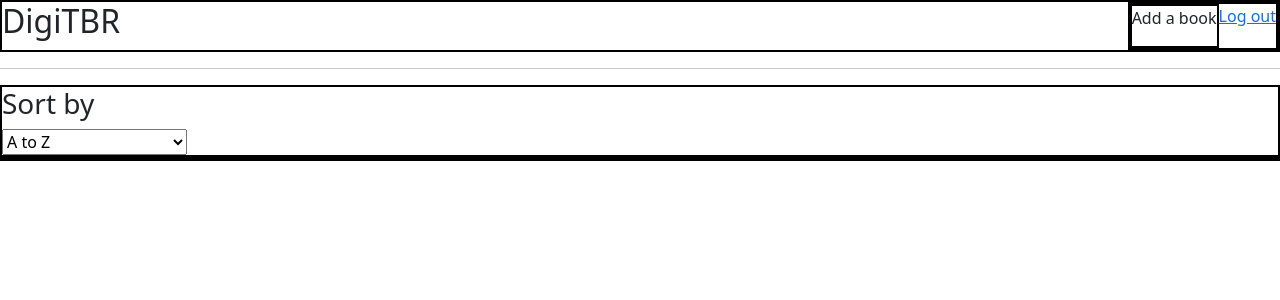
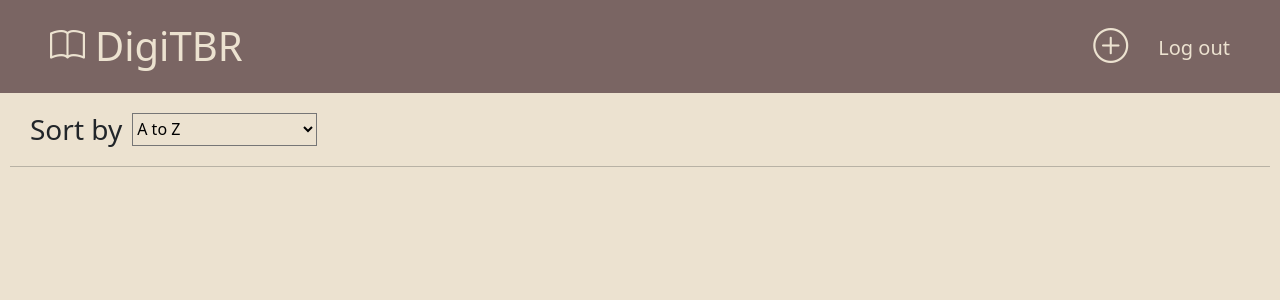
Before and after one commit to loang-chiang/DigiTBR, a Flask app: page / in a window 1280 px wide. Shown: the top 300 px of the page. Run offline with Flask 3, Linux system fonts and the light colour scheme; the visitor is signed in with stand-in values (Sample User, id 1); some libraries are stand-ins or nearby versions; some web fonts are replaced.

Commit message:
Begin styling the main page

```diff
--- a/static/script.js
+++ b/static/script.js
@@ -177,7 +177,7 @@ document.addEventListener('DOMContentLoaded', function() {
             document.querySelectorAll(".books-cont").forEach(container => {
                 console.log(this.value);
                 if (container.id === `cont-${this.value}`) {  // if this is the sort type the user picked
-                    container.style.display = "block";
+                    container.style.display = "flex";
                 }
                 else {
                     container.style.display = "none";
--- a/static/styles.css
+++ b/static/styles.css
@@ -2,20 +2,57 @@
 
 
 /* NAVIGATION STYLING */
-#title-and-nav, #nav {
+#title-and-nav, #title-and-icon, #nav {
     display: flex;
+    align-items: center;
 }
 
 #title-and-nav {
+    padding: 10px;
     justify-content: space-between;
+    border-bottom: 10px solid #ECE2D0;
 }
+
+#title-and-nav, #title-and-nav * {
+    background-color: #7A6563;
+}
+
+#title-and-icon {
+    margin-left: 30px;
+}
+
+#app-title {
+    margin: 0px;
+    color: #ECE2D0;
+}
+
+i {
+    font-size: 35px;
+    padding: 10px;
+    color: #ECE2D0;
+}
+
+#nav {
+    margin-right: 30px;
+}
+
+#log-out {
+    margin-left: 10px;
+    font-size: 20px;
+    padding: 10px;
+    padding-top: 14px;
+    color: inherit; /* or any color you want */
+    text-decoration: none;
+    color: #ECE2D0;
+}
+
 
 /* STYLING FOR THE NEW BOOK FORM */
 #new-book, #edit-book {
     display: none; /* by default hides the new book form */
     width: 80%;
     margin: auto;
-    background-color: beige;
+    padding: 10px;
 
     /* centers the div */
     position: absolute;
@@ -24,18 +61,64 @@
     transform: translateX(-50%);
 }
 
-div {
+#new-book div, #edit-book div {
     border: 2px solid black;
+}
+
+#new-book > div, #edit-book > div {
+    padding: 10px;
 }
 
 
 /* STYLING FOR THE TBR COLLECTION */
+#select-cont {
+    display: flex;
+    padding: 10px;
+    padding-left: 30px;
+}
+
+#select {
+    margin-left: 10px;
+}
+
 .books-cont {
-    display: none;  /* by fault hides all sorting options */
+    display: none;  /* by fault hides all sorting options. it switches to flex */
+    padding: 10px;
+    flex-wrap: wrap;
+    justify-content: space-evenly;
 }
 
 #cont-title-a {
-    display: block;  /* except for the default one */
+    display: flex;  /* except for the default one */
+}
+
+.book-div {
+    border: 2px solid black;
+    display: flex;
+    flex-direction: column;
+    padding: 10px;
+    width: 230px;
+    margin-right: 10px;
+    margin-bottom: 10px;
+    border-radius: 20px;
+}
+
+.book-div p {
+    padding: 3px;
+}
+
+#edit-and-delete {
+    margin-top: auto;
+    padding-top: 10px;
+}
+
+#edit-and-delete button {
+    border-radius: 7px;
+}
+
+
+.book-title {
+    text-align: center;
 }
 
 
@@ -44,3 +127,14 @@ div {
 
 
 /* GENERAL STYLING */
+p, h3 {
+    margin-bottom: 0px;
+}
+
+hr {
+    margin: 10px;
+}
+
+html, * {
+    background-color: #ECE2D0;
+}
--- a/templates/index.html
+++ b/templates/index.html
@@ -7,7 +7,7 @@
 {% block nav %}
     <div id="nav">
         <div id="add-book">
-            <p>Add a book</p>  <!-- placeholder -->
+            <i class="bi bi-plus-circle"></i>
         </div>
         <a id="log-out" href="/logout">Log out</a>
     </div>
@@ -15,6 +15,7 @@
 
 {% block main %}
     <!-- SORTING MENU! -->
+    <div id="select-cont">
         <h3>Sort by</h3>
         <select id="select">
             <optgroup label="Title">
@@ -36,24 +37,29 @@
                 <option value="others-type">Type</option>
             </optgroup>
         </select>
+    </div>
 
+    <hr>
 
     <!-- CONTAINERS FOR THE SORTING OPTIONS -->
     <div id="cont-title-a" class="books-cont">
         {% for book in by_title_a %}
             <div class="book-div" id="book-div-{{ book.id }}">
-                <p class="book-title">{{ book.title }}</p>
-                <p class="book-author">{{ book.author }}</p>
-                <p class="book-genre">{{ book.genre }}</p>
-                <p class="book-priority">{{ book.priority }}</p>
-                <p class="book-length">{{ book.length }}</p>
-                <p class="book-agerange">{{ book.agerange }}</p>
-                <p class="book-type">{{ book.type }}</p>
+                <h3 class="book-title">{{ book.title }}</h3>
+                <hr>
+                <p class="book-author"><b>By: </b>{{ book.author }}</p>
+                <p class="book-genre"><b>Genre: </b>{{ book.genre }}</p>
+                <p class="book-priority"><b>Priority: </b>{{ book.priority }}</p>
+                <p class="book-length"><b>Length: </b>{{ book.length }}</p>
+                <p class="book-agerange"><b>Age range: </b>{{ book.agerange }}</p>
+                <p class="book-type"><b>Type: </b>{{ book.type }}</p>
                 {% if book.continuing %}
-                    <p class="book-continuing">{{ book.continuing }}</p>
+                    <p class="book-continuing"><b>{{ book.continuing }}</b></p>
                 {% endif %}
+                <div id="edit-and-delete">
                     <button class="edit-book" id="{{ book.id }}">Edit</button>  <!-- the id is used so we know which book we're editing -->
                     <button class="delete-book" id="{{ book.id }}">Delete</button>
+                </div>
             </div>
         {% endfor %}
     </div>
@@ -71,8 +77,10 @@
                 {% if book.continuing %}
                     <p class="book-continuing">{{ book.continuing }}</p>
                 {% endif %}
+                <div id="edit-and-delete">
                     <button class="edit-book" id="{{ book.id }}">Edit</button>  <!-- the id is used so we know which book we're editing -->
                     <button class="delete-book" id="{{ book.id }}">Delete</button>
+                </div>
             </div>
         {% endfor %}
     </div>
@@ -90,8 +98,10 @@
                 {% if book.continuing %}
                     <p class="book-continuing">{{ book.continuing }}</p>
                 {% endif %}
+                <div id="edit-and-delete">
                     <button class="edit-book" id="{{ book.id }}">Edit</button>  <!-- the id is used so we know which book we're editing -->
                     <button class="delete-book" id="{{ book.id }}">Delete</button>
+                </div>
             </div>
         {% endfor %}
     </div>
@@ -109,8 +119,10 @@
                 {% if book.continuing %}
                     <p class="book-continuing">{{ book.continuing }}</p>
                 {% endif %}
+                <div id="edit-and-delete">
                     <button class="edit-book" id="{{ book.id }}">Edit</button>  <!-- the id is used so we know which book we're editing -->
                     <button class="delete-book" id="{{ book.id }}">Delete</button>
+                </div>
             </div>
         {% endfor %}
     </div>
@@ -128,8 +140,10 @@
                 {% if book.continuing %}
                     <p class="book-continuing">{{ book.continuing }}</p>
                 {% endif %}
+                <div id="edit-and-delete">
                     <button class="edit-book" id="{{ book.id }}">Edit</button>  <!-- the id is used so we know which book we're editing -->
                     <button class="delete-book" id="{{ book.id }}">Delete</button>
+                </div>
             </div>
         {% endfor %}
     </div>
@@ -147,8 +161,10 @@
                 {% if book.continuing %}
                     <p class="book-continuing">{{ book.continuing }}</p>
                 {% endif %}
+                <div id="edit-and-delete">
                     <button class="edit-book" id="{{ book.id }}">Edit</button>  <!-- the id is used so we know which book we're editing -->
                     <button class="delete-book" id="{{ book.id }}">Delete</button>
+                </div>
             </div>
         {% endfor %}
     </div>
@@ -166,8 +182,10 @@
                 {% if book.continuing %}
                     <p class="book-continuing">{{ book.continuing }}</p>
                 {% endif %}
+                <div id="edit-and-delete">
                     <button class="edit-book" id="{{ book.id }}">Edit</button>  <!-- the id is used so we know which book we're editing -->
                     <button class="delete-book" id="{{ book.id }}">Delete</button>
+                </div>
             </div>
         {% endfor %}
     </div>
@@ -185,8 +203,10 @@
                 {% if book.continuing %}
                     <p class="book-continuing">{{ book.continuing }}</p>
                 {% endif %}
+                <div id="edit-and-delete">
                     <button class="edit-book" id="{{ book.id }}">Edit</button>  <!-- the id is used so we know which book we're editing -->
                     <button class="delete-book" id="{{ book.id }}">Delete</button>
+                </div>
             </div>
         {% endfor %}
     </div>
@@ -204,8 +224,10 @@
                 {% if book.continuing %}
                     <p class="book-continuing">{{ book.continuing }}</p>
                 {% endif %}
+                <div id="edit-and-delete">
                     <button class="edit-book" id="{{ book.id }}">Edit</button>  <!-- the id is used so we know which book we're editing -->
                     <button class="delete-book" id="{{ book.id }}">Delete</button>
+                </div>
             </div>
         {% endfor %}
     </div>
@@ -223,8 +245,10 @@
                 {% if book.continuing %}
                     <p class="book-continuing">{{ book.continuing }}</p>
                 {% endif %}
+                <div id="edit-and-delete">
                     <button class="edit-book" id="{{ book.id }}">Edit</button>  <!-- the id is used so we know which book we're editing -->
                     <button class="delete-book" id="{{ book.id }}">Delete</button>
+                </div>
             </div>
         {% endfor %}
     </div>
--- a/templates/layout.html
+++ b/templates/layout.html
@@ -6,9 +6,10 @@
         <meta charset="UTF-8">
         <meta name="viewport" content="initial-scale=1, width=device-width">
 
-        <!-- adds bootstrap -->
+        <!-- adds bootstrap and icons -->
         <link href="https://cdn.jsdelivr.net/npm/bootstrap@5.3.2/dist/css/bootstrap.min.css" rel="stylesheet" integrity="sha384-T3c6CoIi6uLrA9TneNEoa7RxnatzjcDSCmG1MXxSR1GAsXEV/Dwwykc2MPK8M2HN" crossorigin="anonymous">
         <script src="https://cdn.jsdelivr.net/npm/bootstrap@5.3.2/dist/js/bootstrap.bundle.min.js" integrity="sha384-C6RzsynM9kWDrMNeT87bh95OGNyZPhcTNXj1NW7RuBCsyN/o0jlpcV8Qyq46cDfL" crossorigin="anonymous"></script>
+        <link rel="stylesheet" href="https://cdn.jsdelivr.net/npm/bootstrap-icons@1.3.0/font/bootstrap-icons.css">
 
         <!-- connects css and js -->
         <link href="/static/styles.css" rel="stylesheet">
@@ -25,11 +26,12 @@
 
     <body>
         <div id="title-and-nav">
-            <h2 id="app-title">DigiTBR</h2>
+            <div id="title-and-icon">
+                <i class="bi bi-book"></i>
+                <h1 id="app-title">DigiTBR</h1>
+            </div>
             {% block nav %}{% endblock %}
         </div>
-
-        <hr>
 
         <div id="main">
             {% block main %}{% endblock %}
```
Lines whose indentation alone changed are shown as unchanged.
